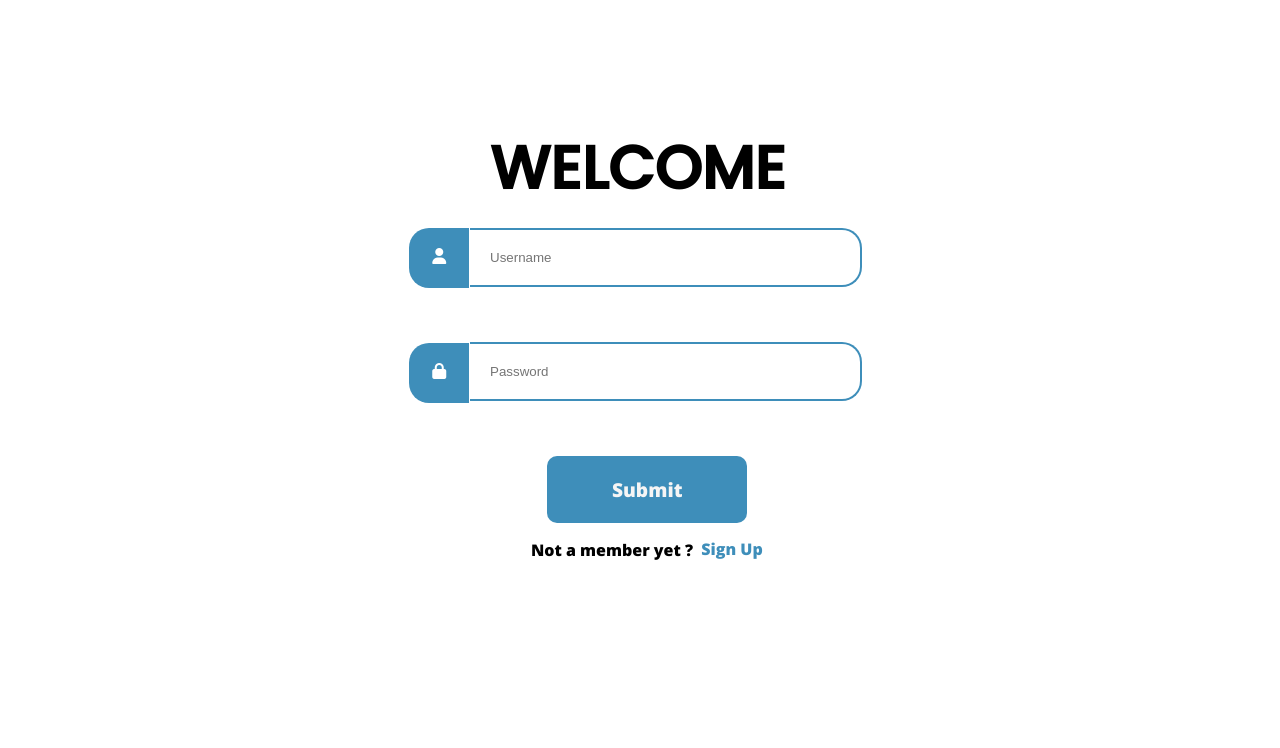
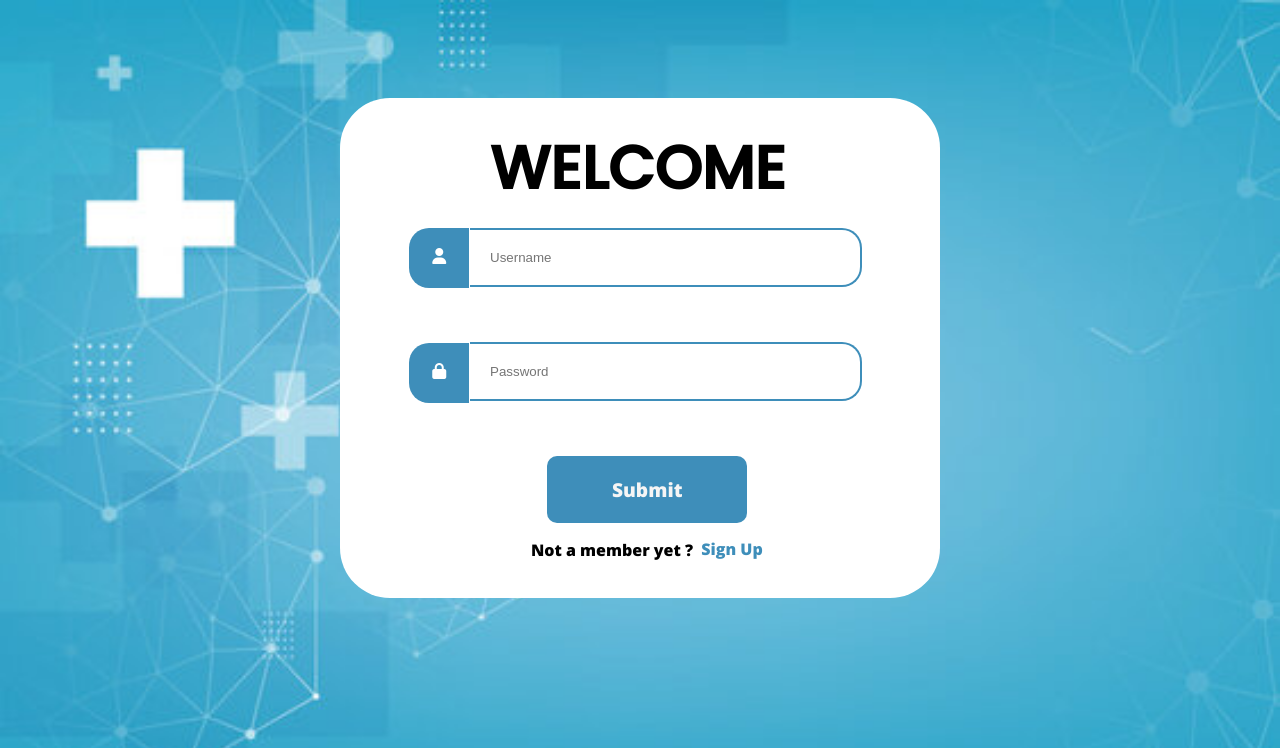
Before and after one commit to Samirzzz/Medical-System, a PHP site: page /login.php in a window 1280 px wide. Shown: the top 748 px of the page. Run offline with PHP 8.4, Linux system fonts and the light colour scheme; some libraries are stand-ins or nearby versions.

Commit message:
login and signup background

```diff
--- a/login.php
+++ b/login.php
@@ -4,14 +4,21 @@
 <head>
     <meta charset="UTF-8">
     <meta name="viewport" content="width=device-width, initial-scale=1.0">
-    <title>Traventure login or sign up</title>
+    <title> login or sign up</title>
     <link rel="stylesheet" href="interface.css">
     <link rel="stylesheet" href="https://cdnjs.cloudflare.com/ajax/libs/font-awesome/6.3.0/css/all.min.css"
         integrity="sha512-SzlrxWUlpfuzQ+pcUCosxcglQRNAq/DZjVsC0lE40xsADsfeQoEypE+enwcOiGjk/bSuGGKHEyjSoQ1zVisanQ=="
         crossorigin="anonymous" referrerpolicy="no-referrer">
 
 </head>
-
+<style>
+      body {
+        background-image: url('test.jpg');
+        background-size: cover;
+  background-repeat: no-repeat;
+  background-attachment: fixed;
+      }
+    </style>
 <body>
     <div id="cont">
             <div id="frm">
```
Also changed, not shown: signup.php (+8 -1 lines), test.jpg (added).
